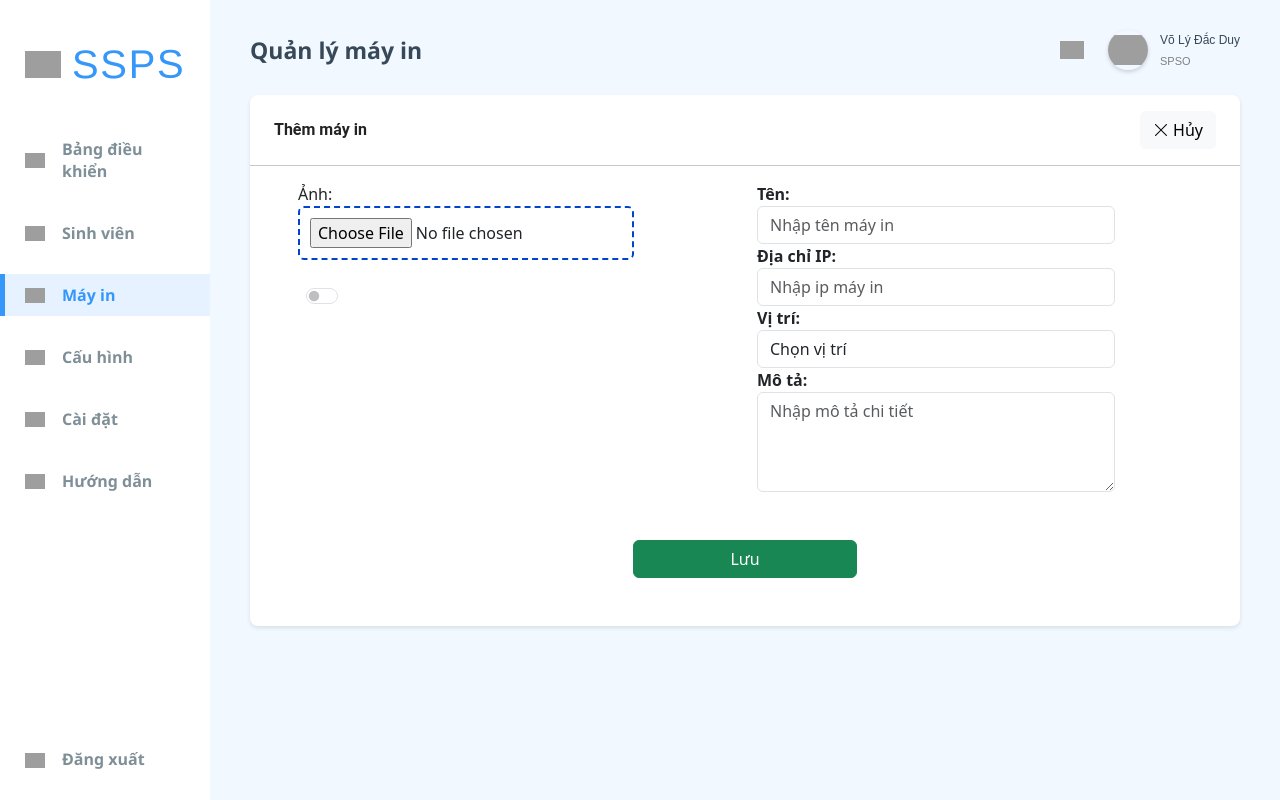
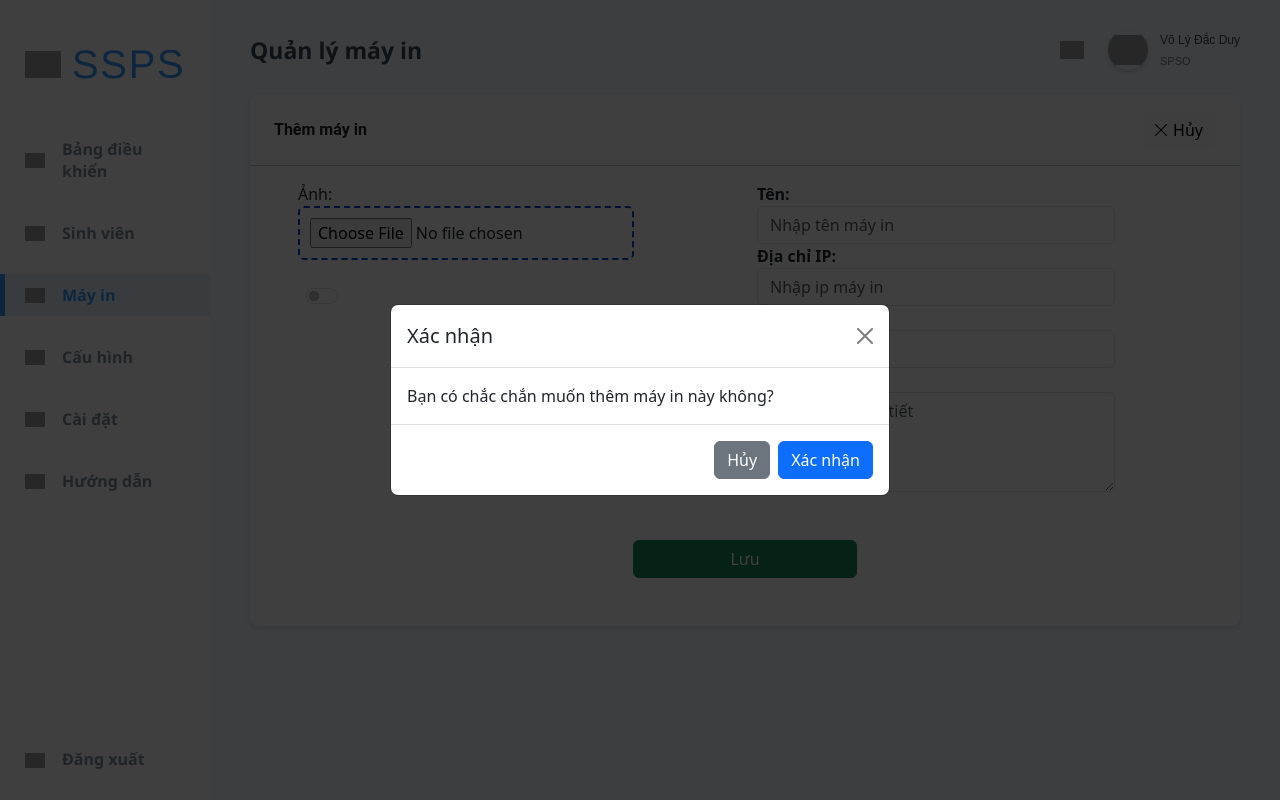
Before and after one commit to Yudov03/SSPS, a React (Vite) app in the folder Frontend/SSPS/: page /printers/add in a window 1280 px wide. Both pictures are taken after a click on the button "Lưu". Built offline with nearby package versions, Linux system fonts and the light colour scheme; no server answers; grey boxes are pictures that could not be loaded.

Commit message:
duy update

```diff
--- a/Frontend/SSPS/src/App.jsx
+++ b/Frontend/SSPS/src/App.jsx
@@ -10,11 +10,15 @@ import 'bootstrap/dist/js/bootstrap.bundle.js'
 import 'bootstrap/dist/js/bootstrap.bundle.min.js'
 import 'bootstrap-icons/font/bootstrap-icons.css'
 import Login from "./component/login";
+import { ToastContainer } from "react-toastify";
+import 'react-toastify/dist/ReactToastify.css';
+
 function App() {
   const location = useLocation()
   const noNavbar = location.pathname === "/"
   return (
     <>
+    <ToastContainer/>
     {noNavbar ?
       <Routes>
         <Route path="/" element={<Login />} />
--- a/Frontend/SSPS/src/component/Printer/PrinterTable.jsx
+++ b/Frontend/SSPS/src/component/Printer/PrinterTable.jsx
@@ -167,12 +167,13 @@ export default function PrinterTable() {
   //-----------------------------------------------------------
 
   //DELETE-----------------------------------------------------
+  const [deleteItem, setDeleteItem] = useState();
   const handleDelete = async (id) => {
-      const confirm = window.confirm("Would you like to Delete?");
+      //const confirm = window.confirm("Would you like to Delete?");
       if (confirm) {
           try {
               await AxiosInstance.delete(`printers/${id}`);
-              toast.success('Deleted Success!');
+              toast.success('Đã xóa thành công!');
               setData(prevData => prevData.filter(data => data.id !== id));
               setFilteredData(prevFilteredData => prevFilteredData.filter(data => data.id !== id));
               setSearchData(prevSearchData => prevSearchData.filter(item => item.id !== id));
@@ -184,7 +185,7 @@ export default function PrinterTable() {
               }
           } catch (error) {
               console.log(error);
-              toast.error('An error occurred!');
+              toast.error('Lỗi!');
           }
       }
   }
@@ -192,7 +193,13 @@ export default function PrinterTable() {
 
   //SEARCHING--------------------------------------------------
   const [filteredData, setFilteredData] = useState([]);
-  useEffect(() => { setFilteredData(data); }, [data]);
+  useEffect(() => {
+    if (filteredData.length===0) {
+      setFilteredData(data);
+      //console.log(filteredData);
+      //isInitialMount.current = false;
+    }
+  }, [data]);
   const [searchValue, setSearchValue] = useState('');
   const [searchData, setSearchData] = useState([]);
   const handleSearchChange = (searchValue) => {
@@ -287,7 +294,7 @@ export default function PrinterTable() {
       setFilteredData(filtered);
     } else {
       setFilteredData(data);
-      window.location.reload();
+      //window.location.reload();
     }
     setCurrentPage(1);
   }
@@ -311,22 +318,23 @@ export default function PrinterTable() {
       .then(res => {
         // console.log(res);
         if (res.status === 200) {
-          toast.success('Updated Success');
+          toast.success('Đã cập nhật thành công!');
         } else if (res.status === 400) {
-          toast.error('Please fill full');
+          toast.error('Lỗi!');
         } else {
-          toast.error('An error occurred');
+          toast.error('Lỗi!');
         }
       })
       .catch(error => {
         console.error(error);
-        toast.error(`${error}, Please try again!`);
+        toast.error(`${error}, Lỗi!`);
       });
-
-
     setSearchData(searchData.map(data => data.id === d.id ? updatedValue : data));
     setFilteredData(filteredData.map(data => data.id === d.id ? updatedValue : data));
+    setData(data.map(p => p.id === d.id ? updatedValue : p));
     setFilteredData(prevFilteredData => prevFilteredData.filter(data => data.id !== d.id));
+    setSearchData(prevSearchData => prevSearchData.filter(data => data.id !== d.id));
+    //setData(prevData => prevData.filter(data => data.id !== d.id));
   }
   //-----------------------------------------------------------
 
@@ -369,7 +377,29 @@ export default function PrinterTable() {
                   <td>
                     <Link to={`info/${d.id}`} className='btn btn-sm btn-info me-2'><i className="bi bi-info-square"></i></Link>
                     <Link to={`edit/${d.id}`} className="btn btn-sm btn-primary me-2"><i className="bi bi-pencil-square"></i></Link>
-                    <button onClick={() => handleDelete(d.id)} className="btn btn-sm btn-danger"><i className="bi bi-trash3"></i></button>
+                    <button
+                      data-bs-toggle="modal"
+                      data-bs-target="#staticBackdrop1"
+                      className="btn btn-sm btn-danger"
+                      onClick={() => setDeleteItem(d.id)}
+                    ><i className="bi bi-trash3"></i></button>
+                    <div className="modal fade" id="staticBackdrop1" data-bs-backdrop="static" data-bs-keyboard="false" tabIndex="-1" aria-labelledby="staticBackdropLabel" aria-hidden="true">
+                      <div className="modal-dialog modal-dialog-centered">
+                        <div className="modal-content">
+                          <div className="modal-header">
+                            <h1 className="modal-title fs-5" id="staticBackdropLabel">Xác nhận</h1>
+                            <button type="button" className="btn-close" data-bs-dismiss="modal" aria-label="Close"></button>
+                          </div>
+                          <div className="modal-body">
+                            Bạn có chắc chắn muốn xóa máy in này không?
+                          </div>
+                          <div className="modal-footer">
+                            <button type="button" className="btn btn-secondary" data-bs-dismiss="modal">Hủy</button>
+                            <button type="button" className="btn btn-primary" data-bs-dismiss="modal" onClick={() => handleDelete(deleteItem)} >Xác nhận</button>
+                          </div>
+                        </div>
+                      </div>
+                    </div>
                   </td>
                 :
                   <td>
@@ -384,6 +414,7 @@ export default function PrinterTable() {
                         data-bs-toggle="modal"
                         data-bs-target="#staticBackdrop"
                         readOnly
+                        disabled={d.condition==="B" || d.condition==="M"}
                       />
                     </div>
                     <div className="modal fade" id="staticBackdrop" data-bs-backdrop="static" data-bs-keyboard="false" tabIndex="-1" aria-labelledby="staticBackdropLabel" aria-hidden="true">
--- a/Frontend/SSPS/src/component/Printer/add.jsx
+++ b/Frontend/SSPS/src/component/Printer/add.jsx
@@ -134,23 +134,30 @@ import { Link } from "react-router-dom";
 
 export default function AddPrinter() {
 
+  const currentDateTime = new Date();
+  const hours = currentDateTime.getHours();
+  const period = hours < 12 ? "SA" : "CH"; // Xác định SA hoặc CH
+  const formattedHours = hours % 12 === 0 ? 12 : hours % 12; // Chuyển đổi 24h thành 12h
+  const formattedDate = `${String(currentDateTime.getDate()).padStart(2, '0')}/${String(currentDateTime.getMonth() + 1).padStart(2, '0')}/${currentDateTime.getFullYear()} ${String(formattedHours).padStart(2, '0')}:${String(currentDateTime.getMinutes()).padStart(2, '0')} ${period}`;
   const [values, setValues] = useState({
       name: '',
       ip: '',
       location: '',
       status: "D",
-      lastUsed: '',
+      lastUsed: formattedDate,
       condition: '',
       description: ''
   })
 
+  const [flag,setFlag] = useState(false);
   const handleSubmit = async (event) => {
       event.preventDefault();
       try {
           const res = await AxiosInstance.post(`printers/`, values);
           console.log(res);
           if (res.status === 201) {
-              toast.success('Added Success');
+              setFlag(true);
+              //toast.success('Đã thêm máy in thành công!');
               setValues({
                 name: '',
                 ip: '',
@@ -160,16 +167,17 @@ export default function AddPrinter() {
                 condition: '',
                 description: ''
               });
+              //const successModal = new window.bootstrap.Modal(document.getElementById('staticBackdrop'));
+              //successModal.hide();
           } else if (res.status === 400) {
-              toast.error('Please fill full');
+              toast.error('Hãy điền đủ các trường!');
           } else {
-              toast.error('An error occurred');
+              toast.error('Lỗi!');
           }
       } catch (error) {
           console.error(error);
-          toast.error(`${error}, Please try again!`);
+          toast.error(`${error}, Lỗi!`);
       }
-
   }
 
   const navigate = useNavigate();
@@ -177,6 +185,9 @@ export default function AddPrinter() {
       navigate(-1);
   }
 
+  const handleSub = () => {
+
+  }
   return (
     <StyledPrinterList>
       <StyledHeader>
@@ -189,7 +200,7 @@ export default function AddPrinter() {
       </StyledHeader>
       <hr />
       <div className="mx-5" style={{}}>
-        <form onSubmit={handleSubmit}>
+        <div>
           <div className="row">
             <div className="col-5">
               <div className="input-file-wrapper">
@@ -199,7 +210,7 @@ export default function AddPrinter() {
               <div className="">
                 <label style={{ fontWeight: 'bold' }} htmlFor="statusid"></label>
                 <div className="form-check form-switch ms-2">
-                    < input className="form-check-input" type="checkbox" role="switch" id="statusid" checked={values.status==="E"} onClick={e => setValues({ ...values, status: values.status==="E"?"D":"E" })} readOnly />
+                    < input className="form-check-input" type="checkbox" role="switch" id="statusid" checked={values.status==="E"} onClick={e => setValues({ ...values, status: values.status==="E"?"D":"E", condition: values.status==="E"?"U":"R" })} readOnly />
                 </div>
               </div>
             </div>
@@ -225,9 +236,77 @@ export default function AddPrinter() {
             </div>
           </div>
           <div className="d-grid gap-2 col-3 mx-auto pt-5 pb-5">
-            <button className=" btn btn-success">Lưu</button>
+            <button
+              data-bs-toggle="modal"
+              data-bs-target="#staticBackdrop"
+              className=" btn btn-success"
+              //onClick={() => setDeleteItem(d.id)}
+            >Lưu</button>
+            <div
+              className="modal fade"
+              id="staticBackdrop"
+              data-bs-backdrop="static"
+              data-bs-keyboard="false"
+              tabIndex="-1"
+              aria-labelledby="staticBackdropLabel"
+              aria-hidden="true"
+            >
+              <div className="modal-dialog modal-dialog-centered">
+                <div className="modal-content">
+                  <div className="modal-header">
+                    <h1 className="modal-title fs-5" id="staticBackdropLabel">Xác nhận</h1>
+                    <button type="button" className="btn-close" data-bs-dismiss="modal" aria-label="Close"></button>
+                  </div>
+                  <div className="modal-body">
+                    Bạn có chắc chắn muốn thêm máy in này không?
+                  </div>
+                  <div className="modal-footer">
+                    <button type="button" className="btn btn-secondary" data-bs-dismiss="modal">Hủy</button>
+                    <button
+                      type="button"
+                      className="btn btn-primary"
+                      data-bs-dismiss="modal"
+                      onClick={handleSubmit}
+                      data-bs-toggle="modal"
+                      href="#staticBackdrop1"
+                    >Xác nhận</button>
+                  </div>
+                </div>
+              </div>
+            </div>
+            {flag && (
+            <div
+              style={{ display: 'block' }}
+              className="modal show"
+              id="staticBackdrop1"
+              data-bs-backdrop="static"
+              data-bs-keyboard="false"
+              tabIndex="-1"
+              aria-labelledby="staticBackdropLabel1"
+              aria-hidden="true"
+            >
+              <div className="modal-dialog modal-dialog-centered">
+                <div className="modal-content">
+                  <div className="modal-header">
+                    <h1
+                      className="modal-title fs-5"
+                      id="staticBackdropLabel1"
+                    >Đã thêm thành công!</h1>
+                    <button type="button" className="btn-close" data-bs-dismiss="modal" aria-label="Close"></button>
+                  </div>
+                  <div className="modal-body">
+                    Bạn muốn tiếp tục thêm máy in hay xem thông tin chi tiết của máy vừa được thêm?
+                  </div>
+                  <div className="modal-footer">
+                    <button type="button" className="btn btn-secondary" data-bs-dismiss="modal" onClick={()=>setFlag(false)}>Tiếp tục</button>
+                    <Link to={`info/${values.id}`} className="btn btn-primary" data-bs-dismiss="modal" onClick={()=>setFlag(false)}>Đi đến thông tin chi tiết</Link>
+                  </div>
+                </div>
+              </div>
+            </div>
+            )}
           </div>
-        </form>
+        </div>
       </div>
     </StyledPrinterList>
   );
```
Also changed, not shown: 1 other file (tests, documents, lock files or other folders).
